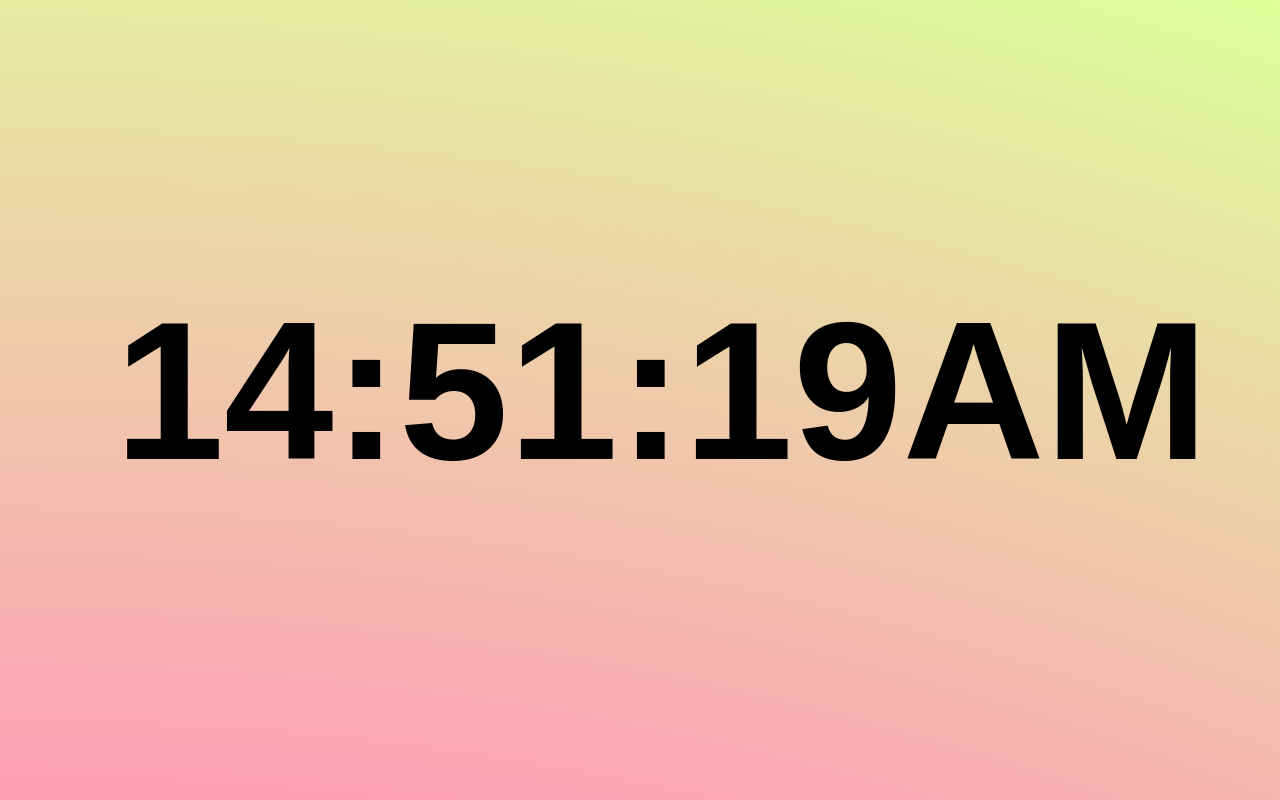
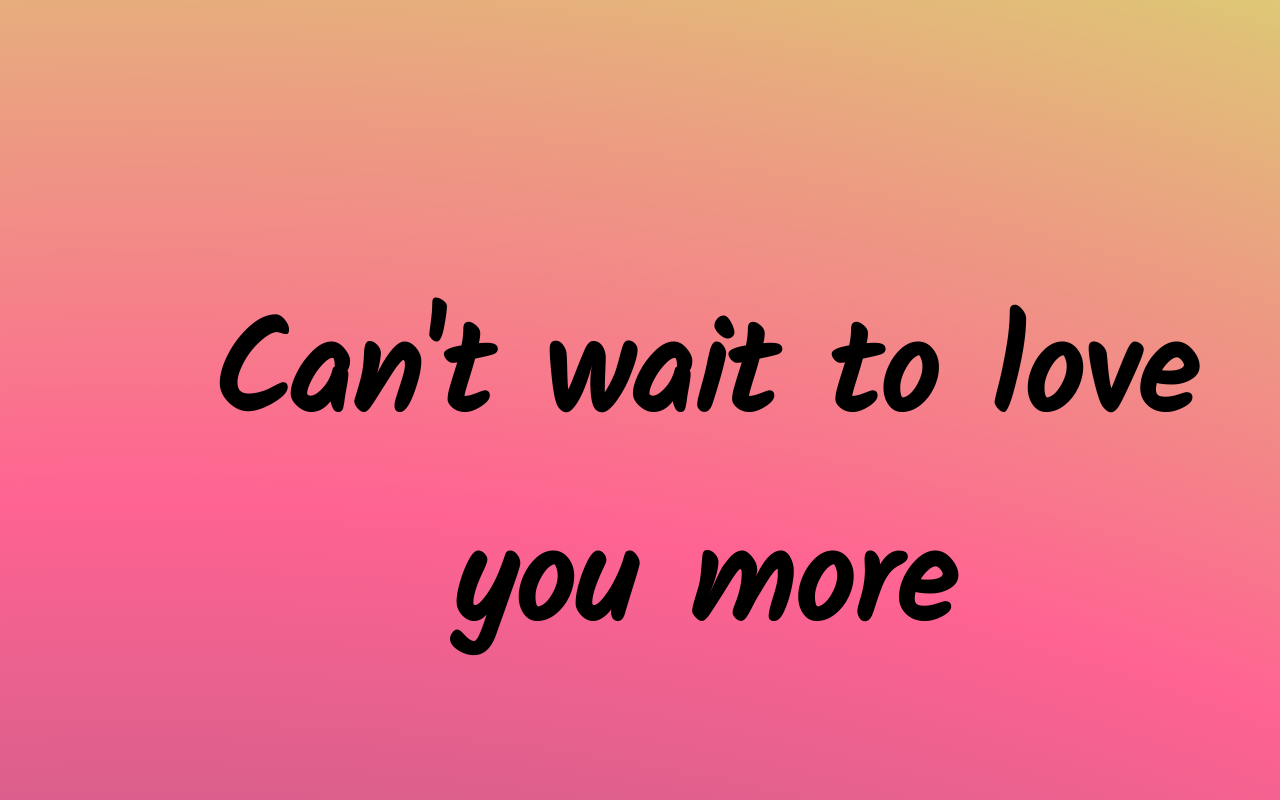
Before and after one commit to chimdalu20/clock, a plain HTML site: page index.html in a window 1280 px wide. Drawn offline with nearby package versions, Linux system fonts and the light colour scheme.

Commit message:
romantic message

```diff
--- a/index.html
+++ b/index.html
@@ -8,6 +8,11 @@
     <link rel="stylesheet" href="style.css">
     <script src="script.js" defer></script>
     <link rel="stylesheet" href="https://cdnjs.cloudflare.com/ajax/libs/animate.css/4.1.1/animate.min.css"/>
+    <link rel="preconnect" href="https://fonts.googleapis.com">
+<link rel="preconnect" href="https://fonts.gstatic.com" crossorigin>
+<link href="https://fonts.googleapis.com/css2?family=Indie+Flower&family=Kalam&display=swap" rel="stylesheet">
+
+
 </head>
 <body>
 
@@ -15,12 +20,14 @@
 
     </section>
     <div class="container animate__animated animate__pulse animate__fast animate__infinite animate__delay-2s">
-        <span id="hours">00</span>
+        <span style="text-align:center;font-family: 'Indie Flower', cursive;
+        font-family: 'Kalam', cursive;">Can't wait to love you more</span>
+        <!-- <span id="hours">00</span>
         <span>:</span>
         <span id="minutes">00</span>
         <span>:</span>
         <span id="seconds">00</span>
-        <span id="session">AM</span>
+        <span id="session">AM</span> -->
         <br>
         <!-- <p id="center">refresh and to bounce</p> -->
 
--- a/style.css
+++ b/style.css
@@ -1,7 +1,7 @@
 body{
     margin: 0%;
     padding:0% ;
-
+    overflow: hidden;
 
 
     /* background-color: black; */
@@ -20,19 +20,20 @@ section{
     #FF6392,#CCFF66);
     background-size: 200% 500%;
     position:relative;
-    animation:change 10s ease-in-out infinite;
-    opacity: 65%;
+    animation:change 13s ease-in-out infinite;
+    opacity:65 %;
 
 
  }
 
 .container{
-    font-family: Arial, Helvetica, sans-serif;
+    font-family: Arial;
     color:black;
     font-weight: bold;
     /* position: absolute;
     top: 40%;
     left : 25%; */
+
 
     display: flex;
     justify-content: center;
@@ -40,9 +41,9 @@ section{
     position: absolute;
     top:35%;
     left:10% ;
-    font-size:15vw;
+    font-size:10vw;
 
-  --animate-duration:1s;
+  --animate-duration:3s;
 
   --animate-repeat:infinite;
 
```
